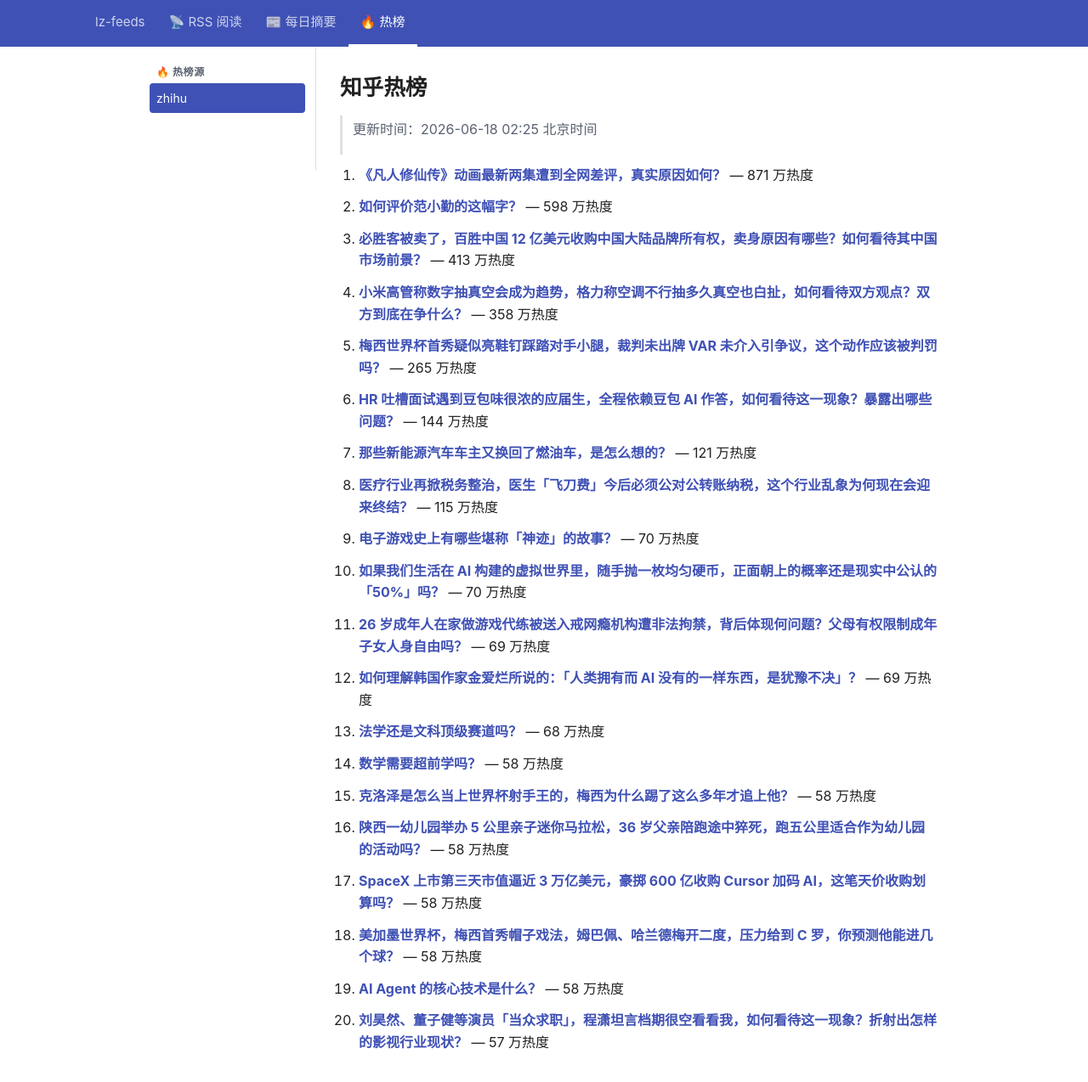
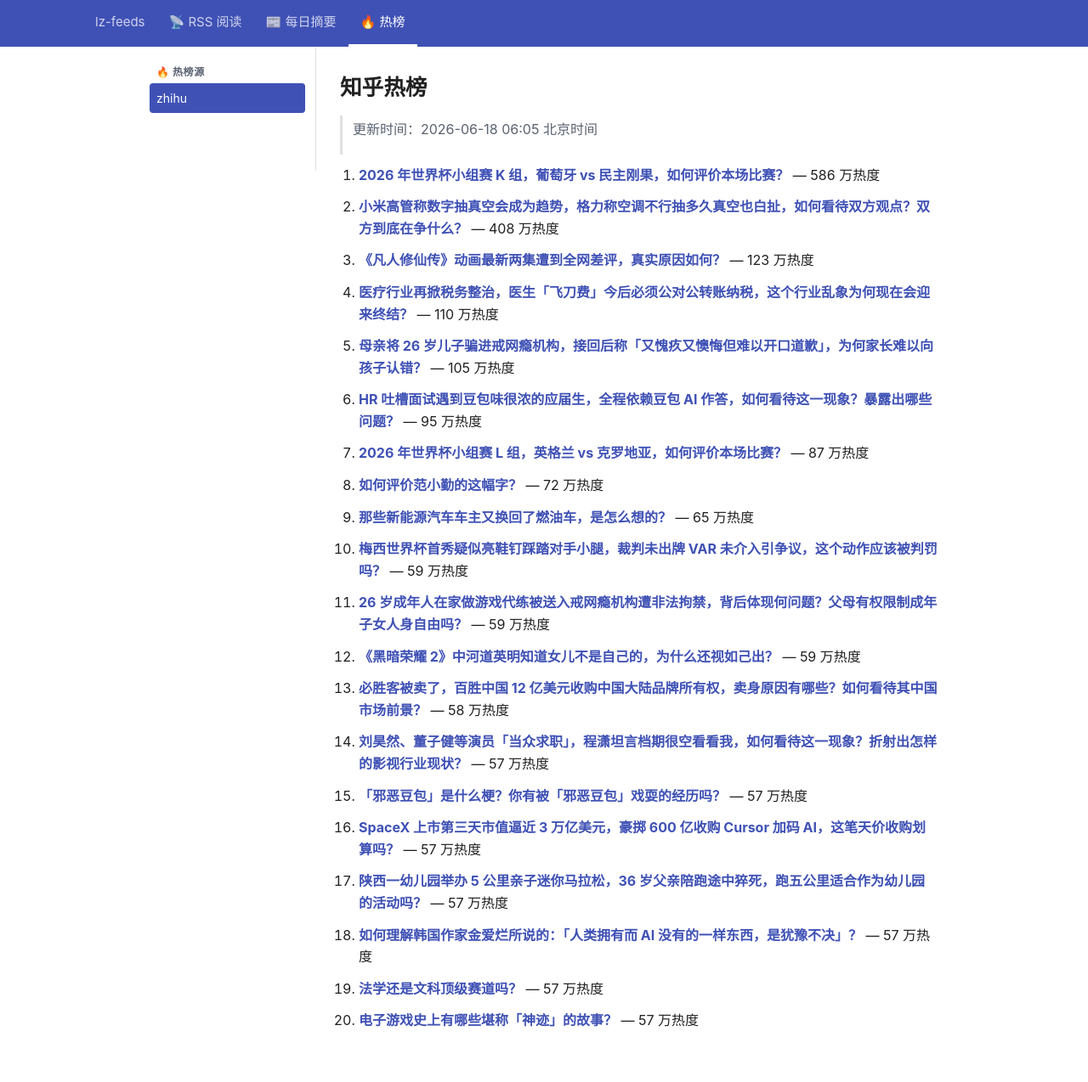
Before and after one commit to lizhang0101/lz-feeds, a Jekyll site: the page built from _hotlist/zhihu.md, in a window 1280 px wide and 1305 px high. Shown: the top 1274 px of the window at 85% size. Built offline with Jekyll 4.4.1, drawn with Linux system fonts in a browser that asks for light colours.

Commit message:
hotlist: 2026-06-17T22:05Z

```diff
--- a/_hotlist/zhihu.md
+++ b/_hotlist/zhihu.md
@@ -1,48 +1,48 @@
 ---
-updated: 2026-06-18 02:25 北京时间
+updated: 2026-06-18 06:05 北京时间
 count: 20
 ---
 
 # 知乎热榜
 
-> 更新时间：2026-06-18 02:25 北京时间
+> 更新时间：2026-06-18 06:05 北京时间
 
-1. **[《凡人修仙传》动画最新两集遭到全网差评，真实原因如何？](https://www.zhihu.com/question/2050542037494240185)** — 871 万热度
+1. **[2026 年世界杯小组赛 K 组，葡萄牙 vs 民主刚果，如何评价本场比赛？](https://www.zhihu.com/question/2050226673845363935)** — 586 万热度
 
-2. **[如何评价范小勤的这幅字？](https://www.zhihu.com/question/2049168559843046808)** — 598 万热度
+2. **[小米高管称数字抽真空会成为趋势，格力称空调不行抽多久真空也白扯，如何看待双方观点？双方到底在争什么？](https://www.zhihu.com/question/2050275486652000215)** — 408 万热度
 
-3. **[必胜客被卖了，百胜中国 12 亿美元收购中国大陆品牌所有权，卖身原因有哪些？如何看待其中国市场前景？](https://www.zhihu.com/question/2050336798279034583)** — 413 万热度
+3. **[《凡人修仙传》动画最新两集遭到全网差评，真实原因如何？](https://www.zhihu.com/question/2050542037494240185)** — 123 万热度
 
-4. **[小米高管称数字抽真空会成为趋势，格力称空调不行抽多久真空也白扯，如何看待双方观点？双方到底在争什么？](https://www.zhihu.com/question/2050275486652000215)** — 358 万热度
+4. **[医疗行业再掀税务整治，医生「飞刀费」今后必须公对公转账纳税，这个行业乱象为何现在会迎来终结？](https://www.zhihu.com/question/2050357326708847667)** — 110 万热度
 
-5. **[梅西世界杯首秀疑似亮鞋钉踩踏对手小腿，裁判未出牌 VAR 未介入引争议，这个动作应该被判罚吗？](https://www.zhihu.com/question/2050540701503283400)** — 265 万热度
+5. **[母亲将 26 岁儿子骗进戒网瘾机构，接回后称「又愧疚又懊悔但难以开口道歉」，为何家长难以向孩子认错？](https://www.zhihu.com/question/2050562665215534265)** — 105 万热度
 
-6. **[HR 吐槽面试遇到豆包味很浓的应届生，全程依赖豆包 AI 作答，如何看待这一现象？暴露出哪些问题？](https://www.zhihu.com/question/2050618204980863708)** — 144 万热度
+6. **[HR 吐槽面试遇到豆包味很浓的应届生，全程依赖豆包 AI 作答，如何看待这一现象？暴露出哪些问题？](https://www.zhihu.com/question/2050618204980863708)** — 95 万热度
 
-7. **[那些新能源汽车车主又换回了燃油车，是怎么想的？](https://www.zhihu.com/question/1918235574843729760)** — 121 万热度
+7. **[2026 年世界杯小组赛  L  组，英格兰 vs 克罗地亚，如何评价本场比赛？](https://www.zhihu.com/question/2050579215670678850)** — 87 万热度
 
-8. **[医疗行业再掀税务整治，医生「飞刀费」今后必须公对公转账纳税，这个行业乱象为何现在会迎来终结？](https://www.zhihu.com/question/2050357326708847667)** — 115 万热度
+8. **[如何评价范小勤的这幅字？](https://www.zhihu.com/question/2049168559843046808)** — 72 万热度
 
-9. **[电子游戏史上有哪些堪称「神迹」的故事？](https://www.zhihu.com/question/2043732533108528830)** — 70 万热度
+9. **[那些新能源汽车车主又换回了燃油车，是怎么想的？](https://www.zhihu.com/question/1918235574843729760)** — 65 万热度
 
-10. **[如果我们生活在 AI 构建的虚拟世界里，随手抛一枚均匀硬币，正面朝上的概率还是现实中公认的「50%」吗？](https://www.zhihu.com/question/2050269478747889665)** — 70 万热度
+10. **[梅西世界杯首秀疑似亮鞋钉踩踏对手小腿，裁判未出牌 VAR 未介入引争议，这个动作应该被判罚吗？](https://www.zhihu.com/question/2050540701503283400)** — 59 万热度
 
-11. **[26 岁成年人在家做游戏代练被送入戒网瘾机构遭非法拘禁，背后体现何问题？父母有权限制成年子女人身自由吗？](https://www.zhihu.com/question/2050501939901592201)** — 69 万热度
+11. **[26 岁成年人在家做游戏代练被送入戒网瘾机构遭非法拘禁，背后体现何问题？父母有权限制成年子女人身自由吗？](https://www.zhihu.com/question/2050501939901592201)** — 59 万热度
 
-12. **[如何理解韩国作家金爱烂所说的：「人类拥有而 AI 没有的一样东西，是犹豫不决」？](https://www.zhihu.com/question/2046913494243435264)** — 69 万热度
+12. **[《黑暗荣耀 2》中河道英明知道女儿不是自己的，为什么还视如己出？](https://www.zhihu.com/question/589113454)** — 59 万热度
 
-13. **[法学还是文科顶级赛道吗？](https://www.zhihu.com/question/2048035222256612189)** — 68 万热度
+13. **[必胜客被卖了，百胜中国 12 亿美元收购中国大陆品牌所有权，卖身原因有哪些？如何看待其中国市场前景？](https://www.zhihu.com/question/2050336798279034583)** — 58 万热度
 
-14. **[数学需要超前学吗？](https://www.zhihu.com/question/1899053696207261890)** — 58 万热度
+14. **[刘昊然、董子健等演员「当众求职」，程潇坦言档期很空看看我，如何看待这一现象？折射出怎样的影视行业现状？](https://www.zhihu.com/question/2049828429411739036)** — 57 万热度
 
-15. **[克洛泽是怎么当上世界杯射手王的，梅西为什么踢了这么多年才追上他？](https://www.zhihu.com/question/2050539903792804260)** — 58 万热度
+15. **[「邪恶豆包」是什么梗？你有被「邪恶豆包」戏耍的经历吗？](https://www.zhihu.com/question/2046233209512228749)** — 57 万热度
 
-16. **[陕西一幼儿园举办 5 公里亲子迷你马拉松，36 岁父亲陪跑途中猝死，跑五公里适合作为幼儿园的活动吗？](https://www.zhihu.com/question/2050225795503805964)** — 58 万热度
+16. **[SpaceX 上市第三天市值逼近 3 万亿美元，豪掷 600 亿收购 Cursor 加码 AI，这笔天价收购划算吗？](https://www.zhihu.com/question/2050515273640423854)** — 57 万热度
 
-17. **[SpaceX 上市第三天市值逼近 3 万亿美元，豪掷 600 亿收购 Cursor 加码 AI，这笔天价收购划算吗？](https://www.zhihu.com/question/2050515273640423854)** — 58 万热度
+17. **[陕西一幼儿园举办 5 公里亲子迷你马拉松，36 岁父亲陪跑途中猝死，跑五公里适合作为幼儿园的活动吗？](https://www.zhihu.com/question/2050225795503805964)** — 57 万热度
 
-18. **[美加墨世界杯，梅西首秀帽子戏法，姆巴佩、哈兰德梅开二度，压力给到 C 罗，你预测他能进几个球？](https://www.zhihu.com/question/2050562754340022081)** — 58 万热度
+18. **[如何理解韩国作家金爱烂所说的：「人类拥有而 AI 没有的一样东西，是犹豫不决」？](https://www.zhihu.com/question/2046913494243435264)** — 57 万热度
 
-19. **[AI Agent 的核心技术是什么？](https://www.zhihu.com/question/1906023807417811104)** — 58 万热度
+19. **[法学还是文科顶级赛道吗？](https://www.zhihu.com/question/2048035222256612189)** — 57 万热度
 
-20. **[刘昊然、董子健等演员「当众求职」，程潇坦言档期很空看看我，如何看待这一现象？折射出怎样的影视行业现状？](https://www.zhihu.com/question/2049828429411739036)** — 57 万热度
+20. **[电子游戏史上有哪些堪称「神迹」的故事？](https://www.zhihu.com/question/2043732533108528830)** — 57 万热度
```
